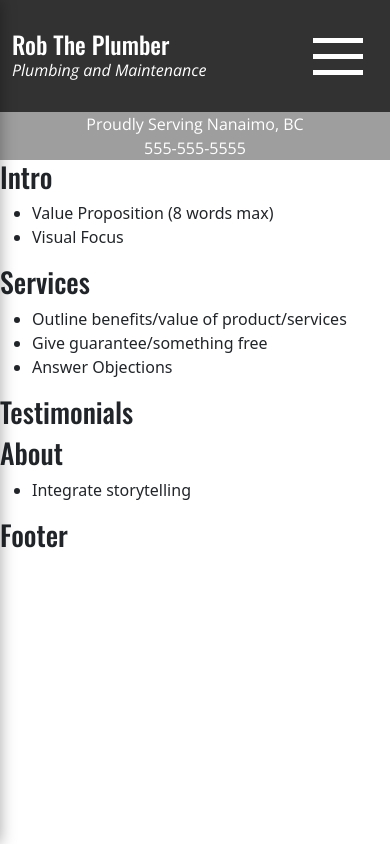
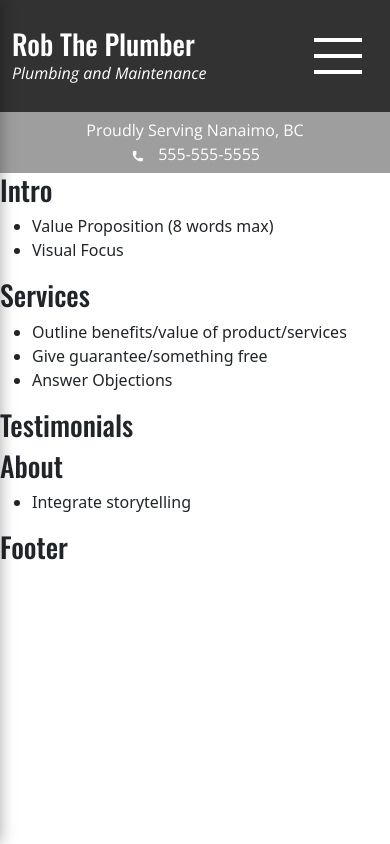
Before and after one commit to solidus-development/rob-the-plumber, a React (Create React App) app: page / in a window 390 px wide. Built offline with nearby package versions, Linux system fonts and the light colour scheme.

Commit message:
added phone icon to ribbon, set universal font sizes

```diff
--- a/src/App.css
+++ b/src/App.css
@@ -6,9 +6,19 @@ font-family: 'Open Sans', sans-serif;
 font-family: 'Oswald', sans-serif;
 */
 
+html {
+    font-size: 100%;
+}
+
+h1 { font-size: 2.074em; }
+h2 { font-size: 1.728em; }
+h3 { font-size: 1.44em; }
+h4 { font-size: 1.2em; }
+
 * {
     padding: 0;
     margin: 0;
+    box-sizing: border-box;
 }
 
 h1, h2 {
@@ -43,7 +53,6 @@ h3, p {
 
 .logo h1 {
     margin-bottom: 0;
-    font-size: 1.5em;
 }
 
 .tagline {
@@ -51,7 +60,6 @@ h3, p {
     padding: 0;
     font-style: italic;
     top: 70%;
-    font-size: 1em;
 }
 
 .menu-btn {
@@ -65,8 +73,8 @@ h3, p {
 }
 
 .menu-btn__burger {
-    width: 50px;
-    height: 5px;
+    width: 3rem;
+    height: 0.2rem;
     background-color: white;
     transition: all .2s ease-in-out;
 }
@@ -75,8 +83,8 @@ h3, p {
 .menu-btn__burger::after {
     content: '';
     position: absolute;
-    width: 50px;
-    height: 5px;
+    width: 3rem;
+    height: 0.2rem;
     background-color: white;
     transition: all .2s ease-in-out;
 }
@@ -112,7 +120,7 @@ h3, p {
 
 .full-menu li {
     display: inline;
-    margin-right: 1.2em;
+    margin-right: 1.2rem;
 }
 
 /* MOBILE MENU */
@@ -144,11 +152,11 @@ h3, p {
     font-family: 'Open Sans', sans-serif;
     text-transform: uppercase;
     text-align: right;
-    padding: 1em 1em 0 0;
+    padding: 1rem 1rem 0 0;
 }
 
 .mobile-menu-list li {
-    margin-bottom: 1em;
+    margin-bottom: 1rem;
 }
 
 .mobile-menu-list li a {
@@ -162,10 +170,15 @@ h3, p {
     background-color: #9F9E9E;
     text-align: center;
     color: white;
+    padding: 0.4rem 0;
 }
 
 .ribbon p {
     margin: 0;
+}
+
+.ribbon-image {
+    margin-right: 0.5rem;
 }
 
 /* RESPONSIVE */
--- a/src/components/Intro.js
+++ b/src/components/Intro.js
@@ -1,3 +1,5 @@
+import phoneIcon from '../images/phone-icon.png'
+
 function Intro() {
     return (
 
@@ -5,7 +7,7 @@ function Intro() {
         <div id='home'></div>
         <div className="ribbon">
           <p>Proudly Serving Nanaimo, BC</p>
-          <p>555-555-5555</p>
+          <p><img className='ribbon-image' src={phoneIcon} alt='Plumber Nanaimo Honest' /> 555-555-5555</p>
         </div>
         <h1>Intro</h1>
         <ul>
```
Also changed, not shown: src/images/phone-icon.png (added).
